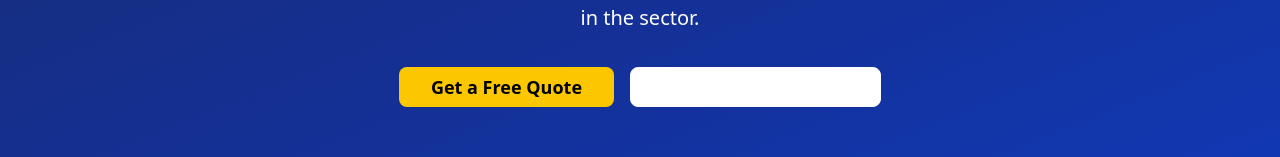
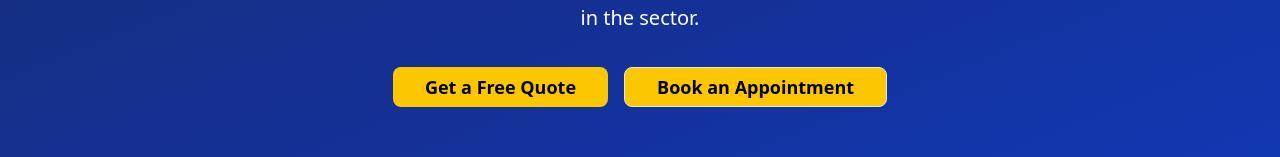
Before and after one commit to i190605/CielElectric, a React (Vite) app: page / in a window 1280 px wide. Shown: the part 339-496 px from the top of the page. Built offline with nearby package versions, Linux system fonts and the light colour scheme.

Commit message:
final fix

```diff
--- a/src/components/pages/Home.jsx
+++ b/src/components/pages/Home.jsx
@@ -67,7 +67,7 @@ const Home = () => {
               <Button
                 size="lg"
                 variant="outline"
-                className="border-white text-white hover:bg-white hover:text-blue-900 px-8 py-3 text-lg transition-transform transform hover:scale-105"
+                className="bg-yellow-400 hover:bg-yellow-500 text-black font-semibold px-8 py-3 text-lg transition-transform transform hover:scale-105"
               >
                 <Link to="/contact">Book an Appointment</Link>
               </Button>
```
